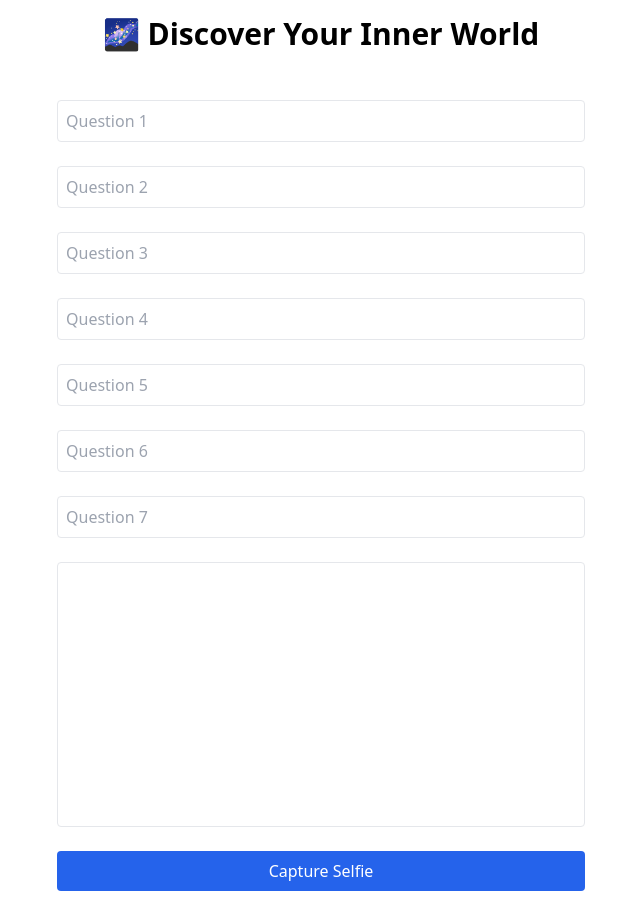
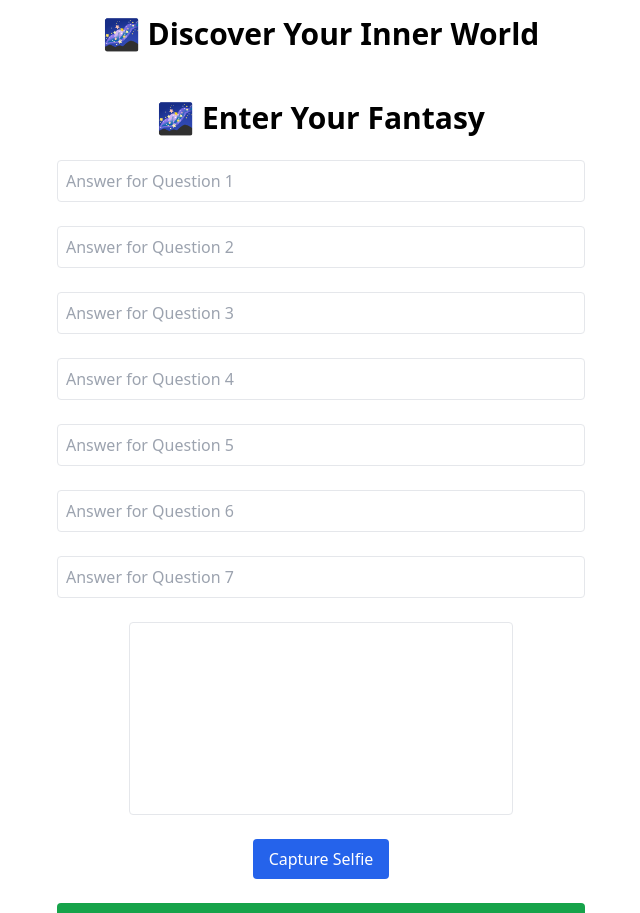
Before and after one commit to saifkazi25/IT129, a Next.js app: page / in a window 1280 px wide. Shown: the top 913 px of the page, without its empty margins (319-959 px from the left). Built offline with nearby package versions, Linux system fonts and the light colour scheme; no server answers.

Commit message:
Update QuizForm.tsx

```diff
--- a/components/QuizForm.tsx
+++ b/components/QuizForm.tsx
@@ -6,10 +6,11 @@ import Webcam from "react-webcam";
 
 export default function QuizForm() {
   const router = useRouter();
-  const [answers, setAnswers] = useState(Array(7).fill(""));
+  const [answers, setAnswers] = useState<string[]>([
+    "", "", "", "", "", "", ""
+  ]);
   const [selfie, setSelfie] = useState<string | null>(null);
-
-  const webcamRef = useRef<InstanceType<typeof Webcam> | null>(null); // ✅ ✅ CORRECT TYPE
+  const webcamRef = useRef<InstanceType<typeof Webcam> | null>(null);
 
   const capture = () => {
     const img = webcamRef.current?.getScreenshot();
@@ -18,7 +19,7 @@ export default function QuizForm() {
 
   const handleSubmit = async (e: React.FormEvent) => {
     e.preventDefault();
-    if (!selfie) return alert("Please take a selfie first!");
+    if (!selfie) return alert("Please take a selfie!");
 
     const res = await fetch("/api/generate", {
       method: "POST",
@@ -26,34 +27,31 @@ export default function QuizForm() {
       body: JSON.stringify({ answers, image: selfie }),
     });
 
-    if (!res.ok) {
-      alert("Something went wrong. Try again.");
-      return;
+    const data = await res.json();
+    if (res.ok) {
+      localStorage.setItem("generatedImage", data.image);
+      router.push("/result");
+    } else {
+      alert("Failed to generate image.");
     }
-
-    const { image } = await res.json();
-    localStorage.setItem("generatedImage", image);
-    router.push("/result");
   };
 
   return (
-    <form
-      onSubmit={handleSubmit}
-      className="flex flex-col gap-6 max-w-xl mx-auto p-6"
-    >
-      {answers.map((val, i) => (
+    <div className="min-h-screen p-6 bg-white text-black">
+      <form onSubmit={handleSubmit} className="max-w-xl mx-auto space-y-6">
+        <h1 className="text-3xl font-bold text-center">🌌 Enter Your Fantasy</h1>
+
+        {answers.map((answer, i) => (
           <input
             key={i}
-          className="border p-2 rounded"
-          placeholder={`Question ${i + 1}`}
-          value={val}
-          onChange={(e) =>
-            setAnswers((prev) => {
-              const next = [...prev];
-              next[i] = e.target.value;
-              return next;
-            })
-          }
+            className="w-full border rounded p-2"
+            placeholder={`Answer for Question ${i + 1}`}
+            value={answer}
+            onChange={(e) => {
+              const newAnswers = [...answers];
+              newAnswers[i] = e.target.value;
+              setAnswers(newAnswers);
+            }}
             required
           />
         ))}
@@ -63,12 +61,12 @@ export default function QuizForm() {
             <Webcam
               ref={webcamRef}
               screenshotFormat="image/jpeg"
-            className="rounded border"
+              className="rounded border w-full max-w-sm mx-auto"
             />
             <button
               type="button"
               onClick={capture}
-            className="bg-blue-600 text-white p-2 rounded"
+              className="block mx-auto bg-blue-600 text-white px-4 py-2 rounded mt-4"
             >
               Capture Selfie
             </button>
@@ -76,17 +74,18 @@ export default function QuizForm() {
         ) : (
           <img
             src={selfie}
-          alt="Your Selfie"
-          className="w-48 h-48 object-cover rounded self-center"
+            alt="Selfie"
+            className="w-48 h-48 rounded object-cover mx-auto"
           />
         )}
 
         <button
           type="submit"
-        className="bg-green-600 text-white p-3 rounded font-bold"
+          className="w-full bg-green-600 text-white font-bold py-3 rounded"
         >
-        See My Fantasy!
+          Generate My Dream
         </button>
       </form>
+    </div>
   );
 }
```
Lines whose indentation alone changed are shown as unchanged.
